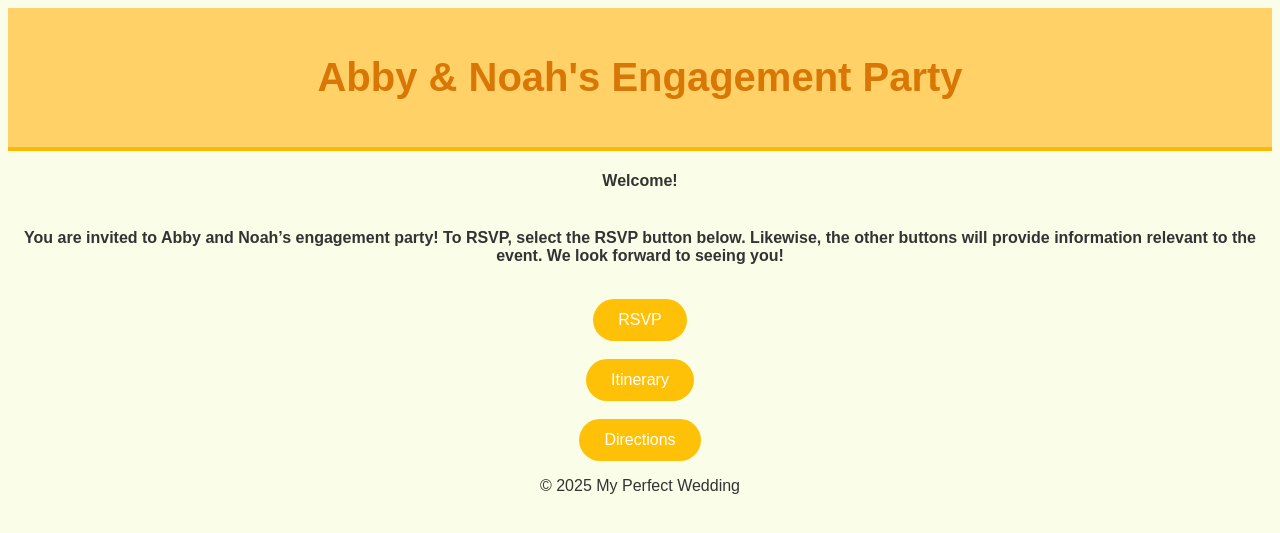
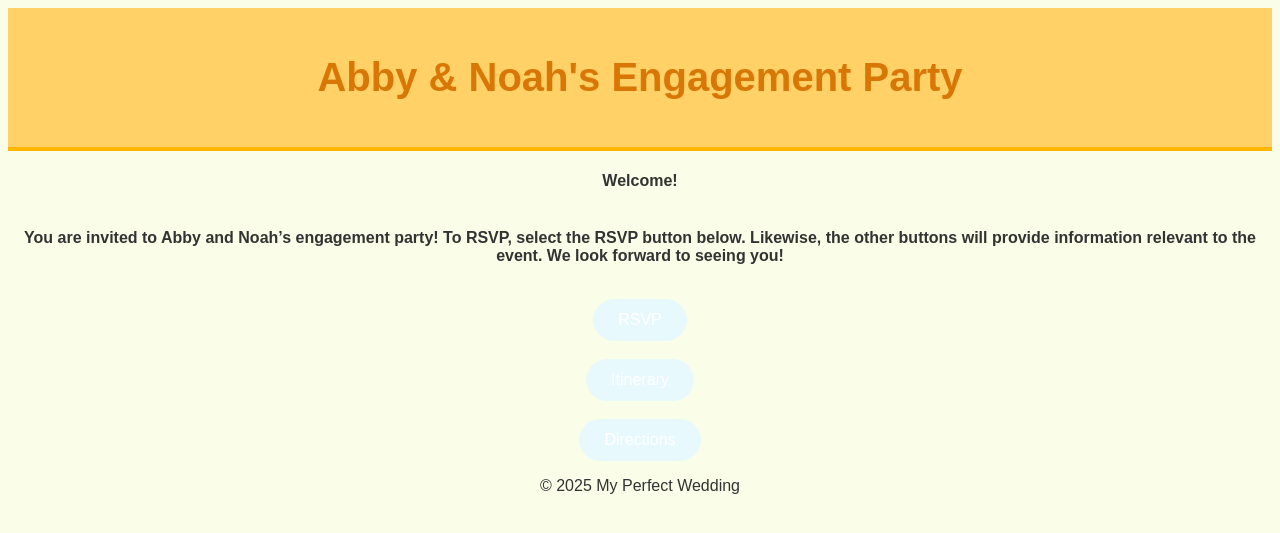
Before and after one commit to GitHerDone17/MyPerfectWedding, a Jekyll site: the page built from index.md, in a window 1280 px wide. Shown: the top 533 px of the page. Built offline with Jekyll 4.4.1, drawn with Linux system fonts in a browser that asks for light colours; our own code applies the rules of GitHub Pages for plain Markdown files.

Commit message:
Update index.md

```diff
--- a/index.md
+++ b/index.md
@@ -4,19 +4,19 @@
 <br> <br>
 <p align="center">
 <a href="https://githerdone17.github.io/MyPerfectWedding/SubPages/RSVP" target="_blank">
-    <button style="background-color: #FFC107; color: white; padding: 12px 25px; font-size: 16px; border: none; border-radius: 50px; cursor: pointer; margins: 5px 10px;">
+    <button style="background-color: #e8f9fe; color: white; padding: 12px 25px; font-size: 16px; border: none; border-radius: 50px; cursor: pointer; margins: 5px 10px;">
         RSVP
     </button>
 </a>
     <br> <br>
 <a href="https://githerdone17.github.io/MyPerfectWedding/SubPages/Itinerary" target="_blank">
-    <button style="background-color: #FFC107; color: white; padding: 12px 25px; font-size: 16px; border: none; border-radius: 50px; cursor: pointer; margins: 5px 25px;">
+    <button style="background-color: #e8f9fe; color: white; padding: 12px 25px; font-size: 16px; border: none; border-radius: 50px; cursor: pointer; margins: 5px 25px;">
         Itinerary
     </button>
 </a>
     <br> <br>
 <a href="https://githerdone17.github.io/MyPerfectWedding/SubPages/Directions" target="_blank">
-    <button style="background-color: #FFC107; color: white; padding: 12px 25px; font-size: 16px; border: none; border-radius: 50px; cursor: pointer; margins: 5px 25px;">
+    <button style="background-color: #e8f9fe; color: white; padding: 12px 25px; font-size: 16px; border: none; border-radius: 50px; cursor: pointer; margins: 5px 25px;">
         Directions
     </button>
 </a>
```
